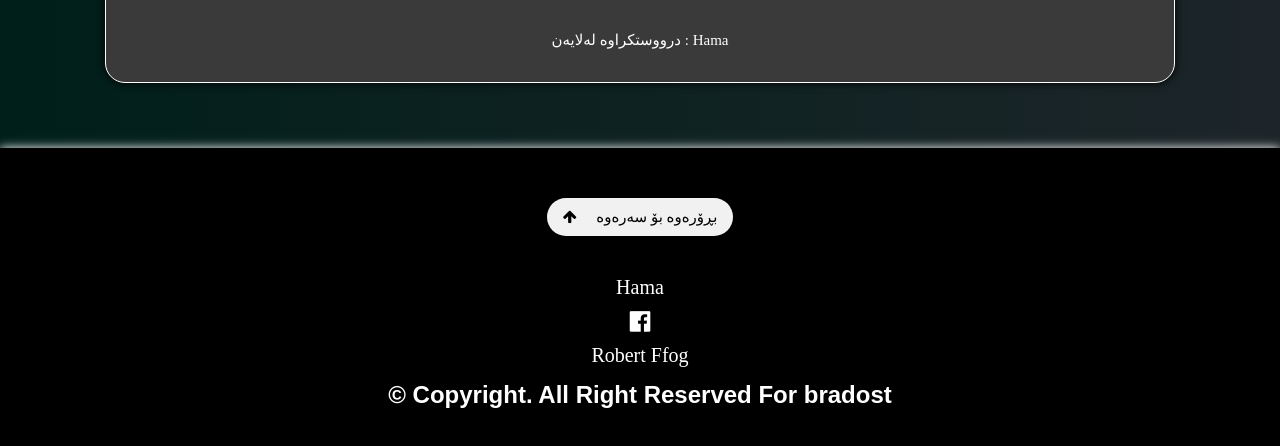
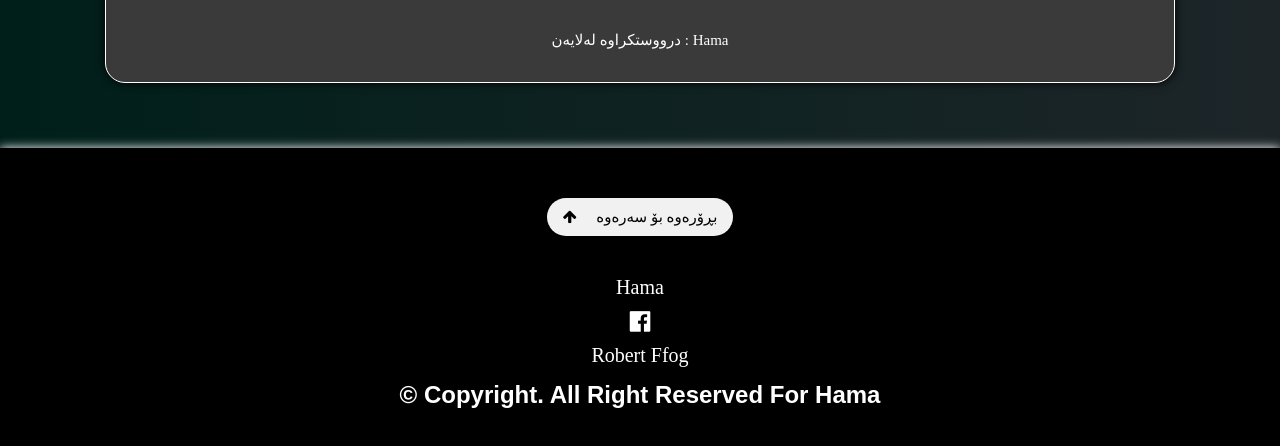
Before and after one commit to OOham01/test, a plain HTML site: page about.html in a window 1280 px wide. Shown: the part 548-994 px from the top of the page. Drawn offline with nearby package versions, Linux system fonts and the light colour scheme; a web font is replaced by a local one.

Commit message:
Update about.html

```diff
--- a/about.html
+++ b/about.html
@@ -172,7 +172,7 @@ h4 {
     <a href="https://m.facebook.com/haji.hama.50?ref=bookmarks" target="_blank"><i class="fa fa-facebook-official w3-hover-text-gray"></i></a>
     <br>
     <h4> Robert Ffog </h4>
-  <p class="foter" style="color: white;">© Copyright. All Right Reserved For <a style="color: white;" href="index.html">bradost</a></p>
+  <p class="foter" style="color: white;">© Copyright. All Right Reserved For <a style="color: white;" href="index.html">Hama</a></p>
 
   </div>
 
```
